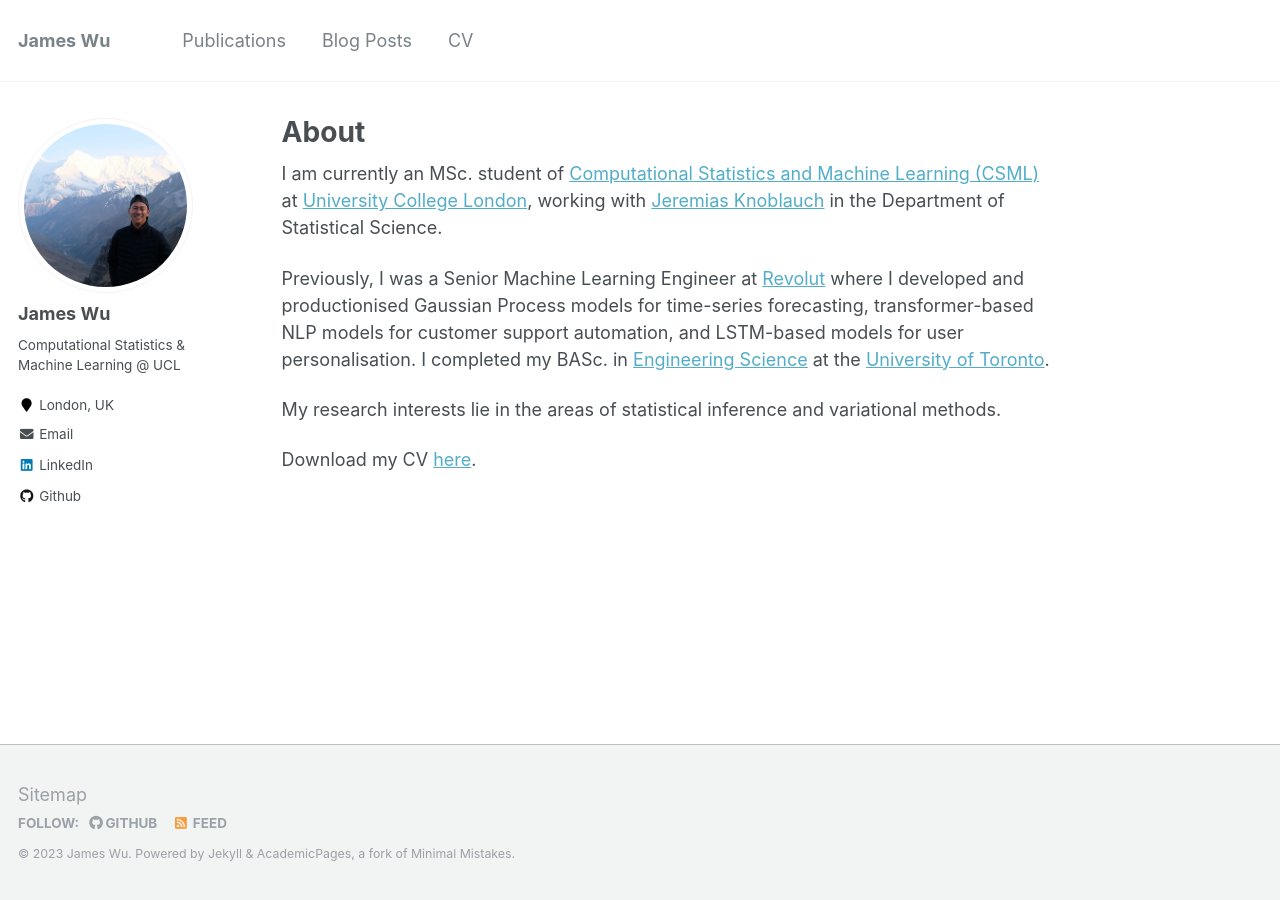
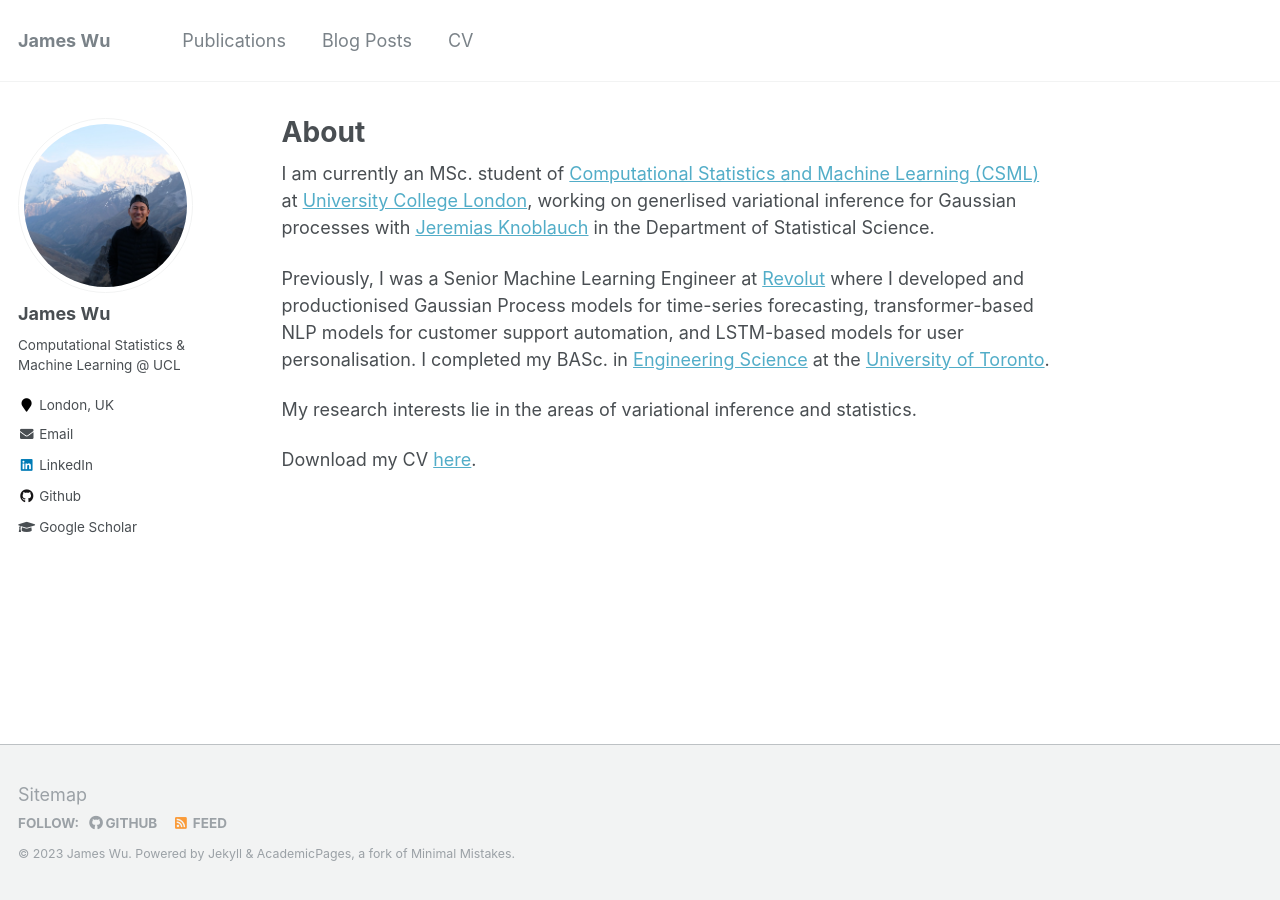
Before and after one commit to jswu18/jswu18.github.io, a Jekyll site: the page built from _pages/about.md, in a window 1280 px wide. Built offline with Jekyll 4.4.1, drawn with Linux system fonts in a browser that asks for light colours.

Commit message:
add google scholar and update about

```diff
--- a/_config.yml
+++ b/_config.yml
@@ -86,7 +86,7 @@ author:
   location         : "London, UK"
   employer         :
   pubmed           :
-  googlescholar    :
+  googlescholar    : "https://scholar.google.com/citations?hl=en&user=lCOb0YwAAAAJ&view_op=list_works&authuser=1&gmla=AOV7GLMaDRPOqCHbOZJGmojOIP9UNRyC_xNAPwgASdVEF5s-DTGWPbSp_tz57LFwBmAIuMX3_5_T6-ZvTmGXLElv"
   email            : "jswu18@gmail.com"
   researchgate     :
   uri              :
--- a/_pages/about.md
+++ b/_pages/about.md
@@ -9,10 +9,10 @@ redirect_from:
   - /about.html
 ---
 
-I am currently an MSc. student of <a href="https://ucl-ellis.github.io">Computational Statistics and Machine Learning (CSML)</a> at <a href="https://www.ucl.ac.uk">University College London</a>, working with <a href="https://jeremiasknoblauch.github.io">Jeremias Knoblauch</a> in the Department of Statistical Science.
+I am currently an MSc. student of <a href="https://ucl-ellis.github.io">Computational Statistics and Machine Learning (CSML)</a> at <a href="https://www.ucl.ac.uk">University College London</a>, working on generlised variational inference for Gaussian processes with <a href="https://jeremiasknoblauch.github.io">Jeremias Knoblauch</a> in the Department of Statistical Science.
 
 Previously, I was a Senior Machine Learning Engineer at <a href="https://www.revolut.com">Revolut</a> where I developed and productionised Gaussian Process models for time-series forecasting, transformer-based NLP models for customer support automation, and LSTM-based models for user personalisation. I completed my BASc. in <a href="https://engsci.utoronto.ca/">Engineering Science</a> at the <a href="https://www.utoronto.ca/">University of Toronto</a>.
 
-My research interests lie in the areas of statistical inference and variational methods.
+My research interests lie in the areas of variational inference and statistics.
 
 Download my CV [here](/files/james-wu-resume.pdf).
```
